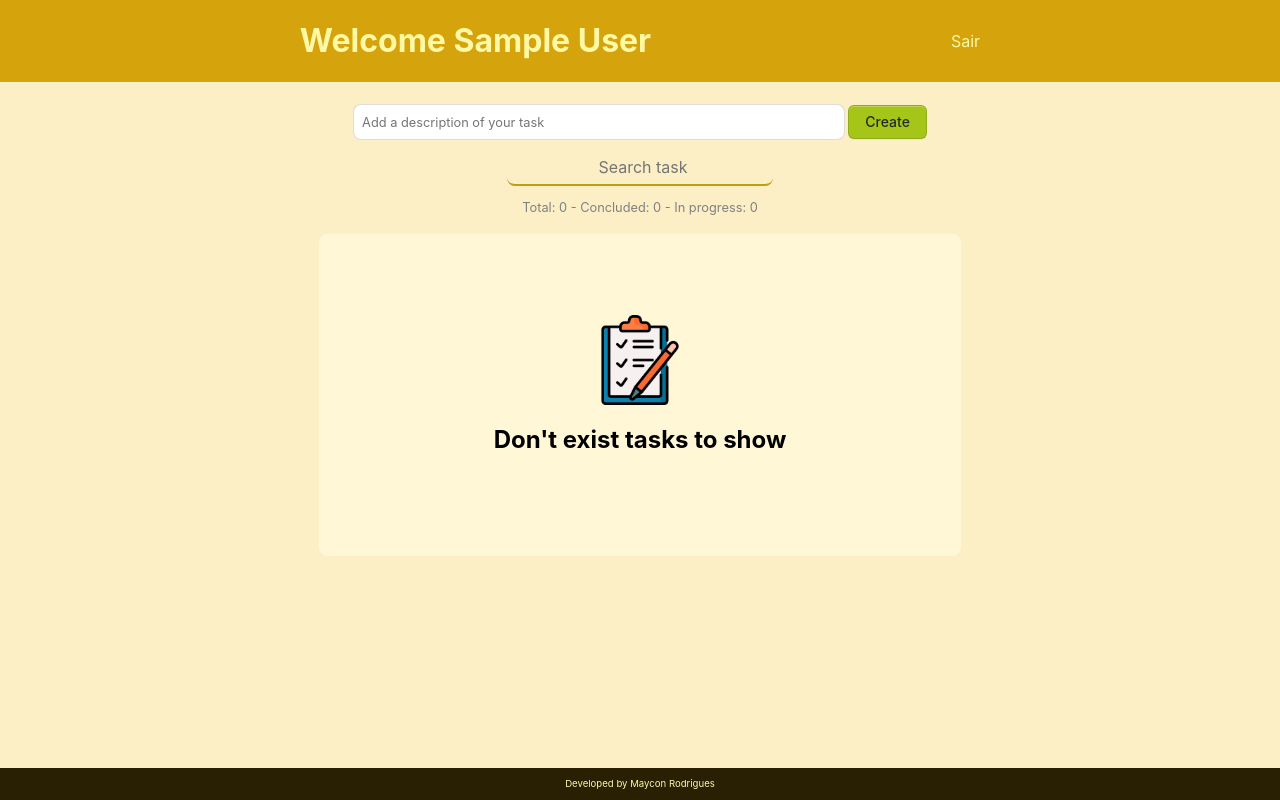
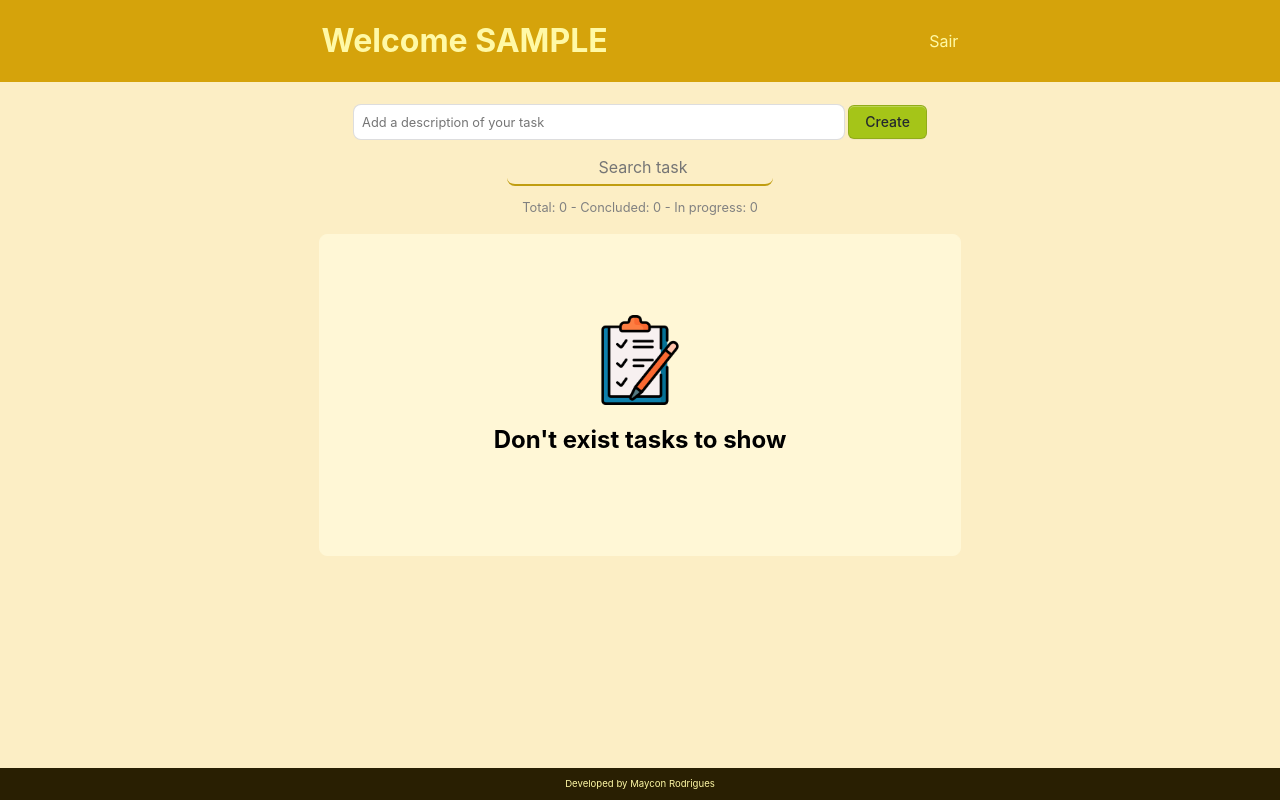
Before and after one commit to mayconrvp/ada-react-02, a React (Create React App) app: page /list in a window 1280 px wide. Built offline with nearby package versions, Linux system fonts and the light colour scheme; sample sign-in values are in the browser's storage.

Commit message:
Exclusão das tasks ao sair da aplicação e ajustes no header

```diff
--- a/src/components/Header/index.tsx
+++ b/src/components/Header/index.tsx
@@ -5,7 +5,7 @@ import { useNavigate } from "react-router-dom";
 
 
 export const Header = () => {
-  const { user, logout } = useUser()
+  const { logout, getFirstName } = useUser()
 
   const navigate = useNavigate();
 
@@ -28,7 +28,7 @@ export const Header = () => {
   return (
     <>
     <HeadDiv>
-      <Title>Welcome {user.name}</Title>
+      <Title>Welcome {getFirstName()}</Title>
       <Logout onClick={handleLogout}>Sair</Logout>
     </HeadDiv>
 
--- a/src/components/Header/style.tsx
+++ b/src/components/Header/style.tsx
@@ -5,11 +5,19 @@ export const HeadDiv = styled.div`
   align-items: center;
   justify-content: space-evenly;
   background-color: #d5a30b;
+  @media (max-width: 768px){
+    justify-content: space-between;
+    padding: 0 0.4rem;
+
+  }
 `
 
 export const Title = styled.h1`
   display: flex;
   color: #fff9a6;
+  @media (max-width: 768px){
+    font-size: 1.1rem;
+  }
 `;
 
 export const Logout = styled.span`
--- a/src/contexts/user.context.tsx
+++ b/src/contexts/user.context.tsx
@@ -1,4 +1,5 @@
 import { createContext, useState, useEffect, useContext } from "react";
+import { useTask } from "./task.context";
 
 
 interface IUserContext {
@@ -6,7 +7,8 @@ interface IUserContext {
   setUser: React.Dispatch<React.SetStateAction<IUser>>;
   saveUser: (user: IUser) => void;
   logout: () => void;
-  validateUser: (user: IUser) => boolean
+  validateUser: (user: IUser) => boolean;
+  getFirstName: ()=>string;
 }
 
 interface IUser {
@@ -22,7 +24,6 @@ interface IProps {
 
 const UserProvider = (({children }: IProps) => {
   const [user, setUser] = useState<IUser>({name: '', email: '', age: ''});
-
   useEffect(() => {
     const fetchUser = () => {
       const userString = localStorage.getItem('user');
@@ -43,7 +44,13 @@ const UserProvider = (({children }: IProps) => {
 
   const logout = () => {
     localStorage.setItem('user', '');
+    localStorage.setItem('tasks', '');
   }
+
+  const getFirstName = (): string => {
+    return user.name.split(' ')[0].toUpperCase();
+  }
+
 
   const validateUser = (user: IUser): boolean => {
     if(user.name.trim() === '' || user.email.trim() === '' || parseInt(user.age) < 16){
@@ -59,7 +66,8 @@ const UserProvider = (({children }: IProps) => {
         setUser,
         saveUser,
         logout,
-        validateUser
+        validateUser,
+        getFirstName
       }}
     >
       {children}
```
